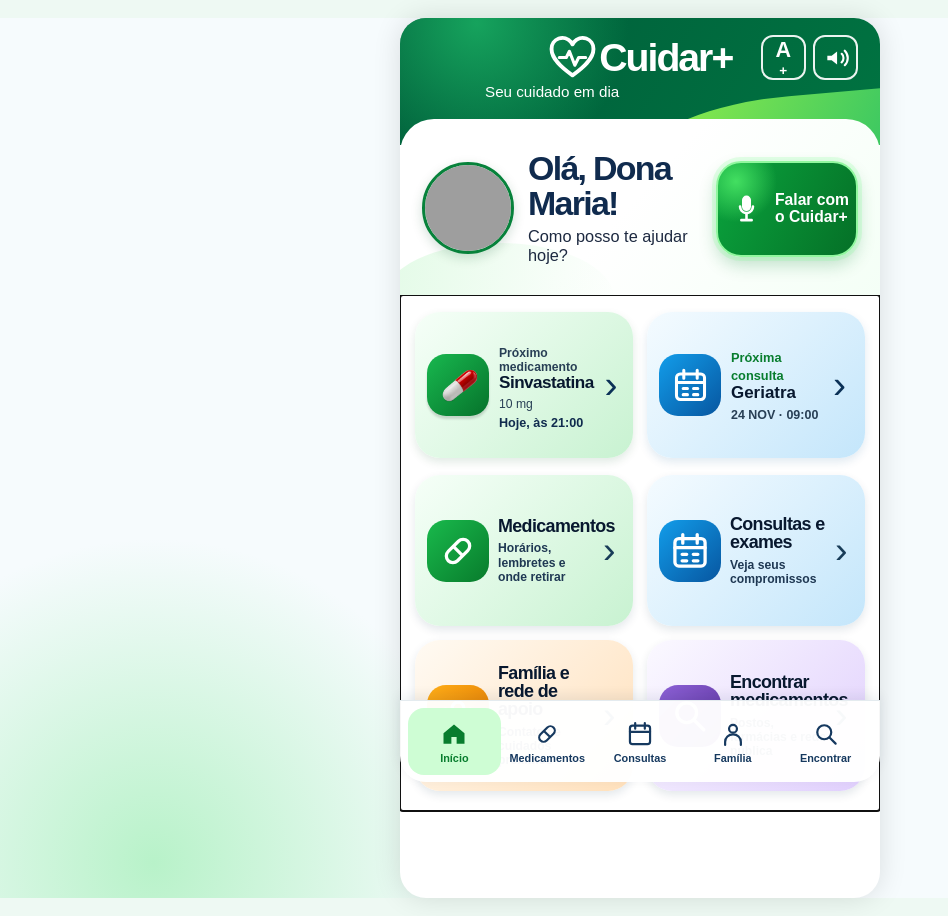
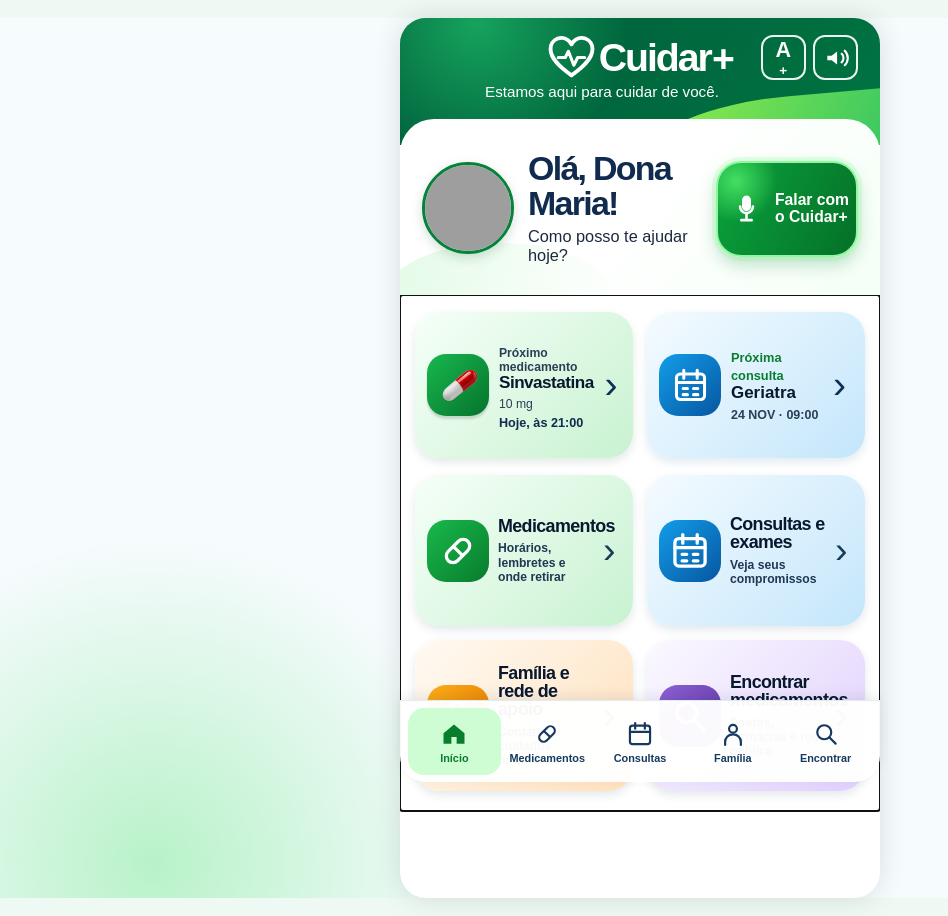
Before and after one commit to daianyandrade/cuidar-mais, a website with bundled scripts: page index.html in a window 1280 px wide. Shown: the whole page, without its empty margins (0-948 px from the left). Built offline with nearby package versions, Linux system fonts and the light colour scheme; grey boxes are pictures that could not be loaded.

Commit message:
Alinha marca e acolhe no cabeçalho

```diff
--- a/index.html
+++ b/index.html
@@ -35,7 +35,7 @@
             </button>
           </div>
         </div>
-        <p class="tagline">Seu cuidado em dia</p>
+        <p class="tagline">Estamos aqui para cuidar de você.</p>
         <button id="voice-menu-toggle" class="voice-menu-button" type="button" aria-pressed="false">
           <svg viewBox="0 0 24 24" aria-hidden="true"><path d="M12 14a3.5 3.5 0 0 0 3.5-3.5v-5a3.5 3.5 0 0 0-7 0v5A3.5 3.5 0 0 0 12 14Zm6-3.5a1 1 0 1 0-2 0 4 4 0 0 1-8 0 1 1 0 1 0-2 0 6 6 0 0 0 5 5.91V20H8a1 1 0 1 0 0 2h8a1 1 0 1 0 0-2h-3v-3.59A6 6 0 0 0 18 10.5Z" fill="currentColor"/></svg>
           <span>Usar comando de voz</span>
--- a/styles.css
+++ b/styles.css
@@ -32,8 +32,8 @@ button:focus-visible, a:focus-visible { outline: 4px solid #f8cc23; outline-offs
 .brand { display: inline-flex; align-items: center; color: white; text-decoration: none; }
 .brand-mark { width: 49px; height: 45px; color: white; }
 .brand-mark path:first-child { stroke: #fff; }
-.brand-word { margin-left: .16rem; letter-spacing: -2px; font-size: 2.45rem; font-weight: 800; line-height: 1; }
-.brand-word span { color: white; }
+.brand-word { display: inline-flex; align-items: center; margin-left: .16rem; letter-spacing: -2px; font-size: 2.45rem; font-weight: 800; line-height: 1; }
+.brand-word span { display: inline-block; margin-left: .03em; color: white; line-height: 1; transform: translateY(.015em); }
 .header-controls { position: absolute; top: 1px; right: 0; z-index: 2; display: flex; gap: .45rem; }
 .icon-button { display: grid; width: 45px; height: 45px; padding: 0; place-items: center; border: 2px solid rgba(255,255,255,.92); border-radius: 12px; color: white; background: transparent; cursor: pointer; font-weight: 800; font-size: 1.35rem; }
 .icon-button svg { width: 26px; height: 26px; }
--- a/sw.js
+++ b/sw.js
@@ -1,4 +1,4 @@
-const CACHE_NAME = 'cuidar-plus-v33';
+const CACHE_NAME = 'cuidar-plus-v34';
 const APP_SHELL = [
   '/',
   '/index.html',
```
